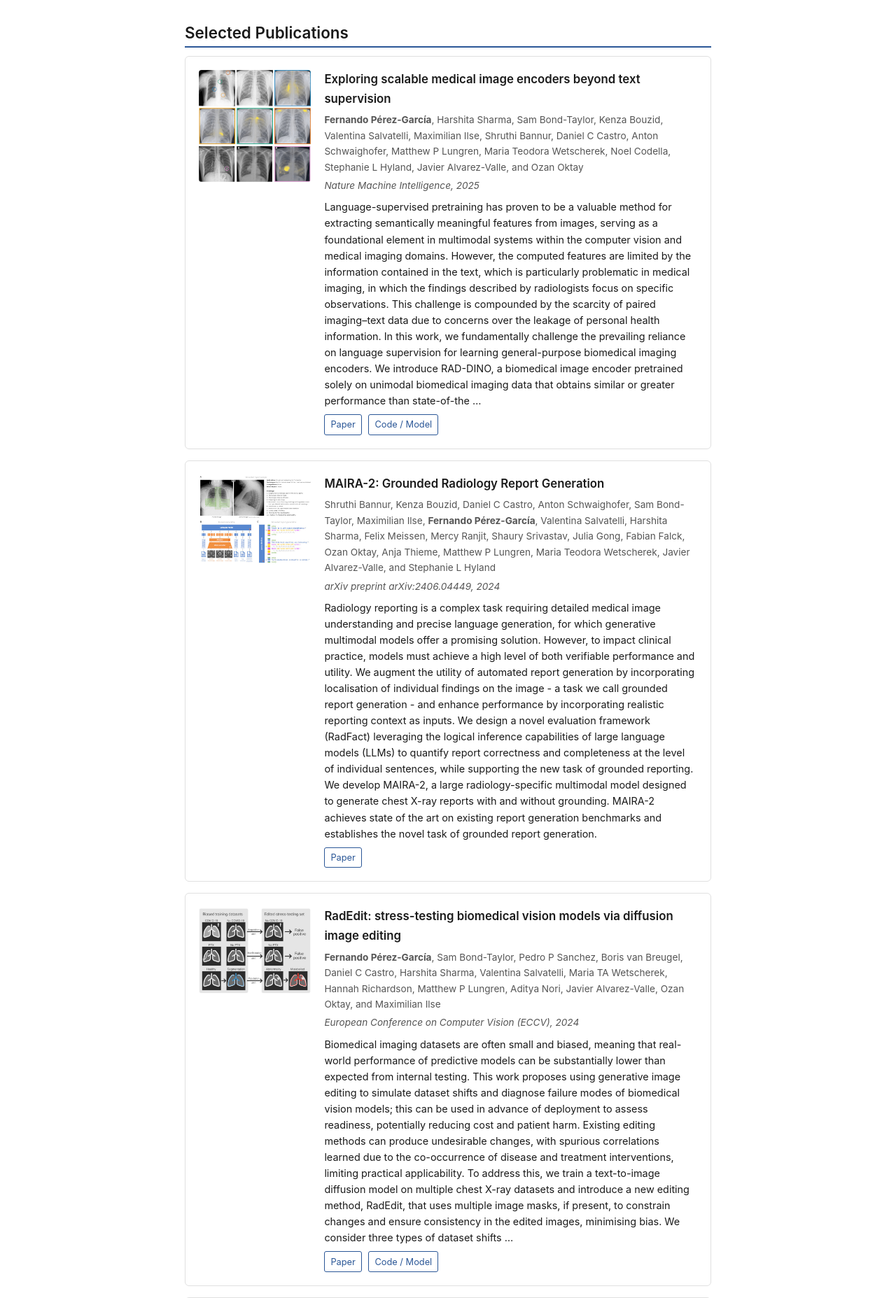
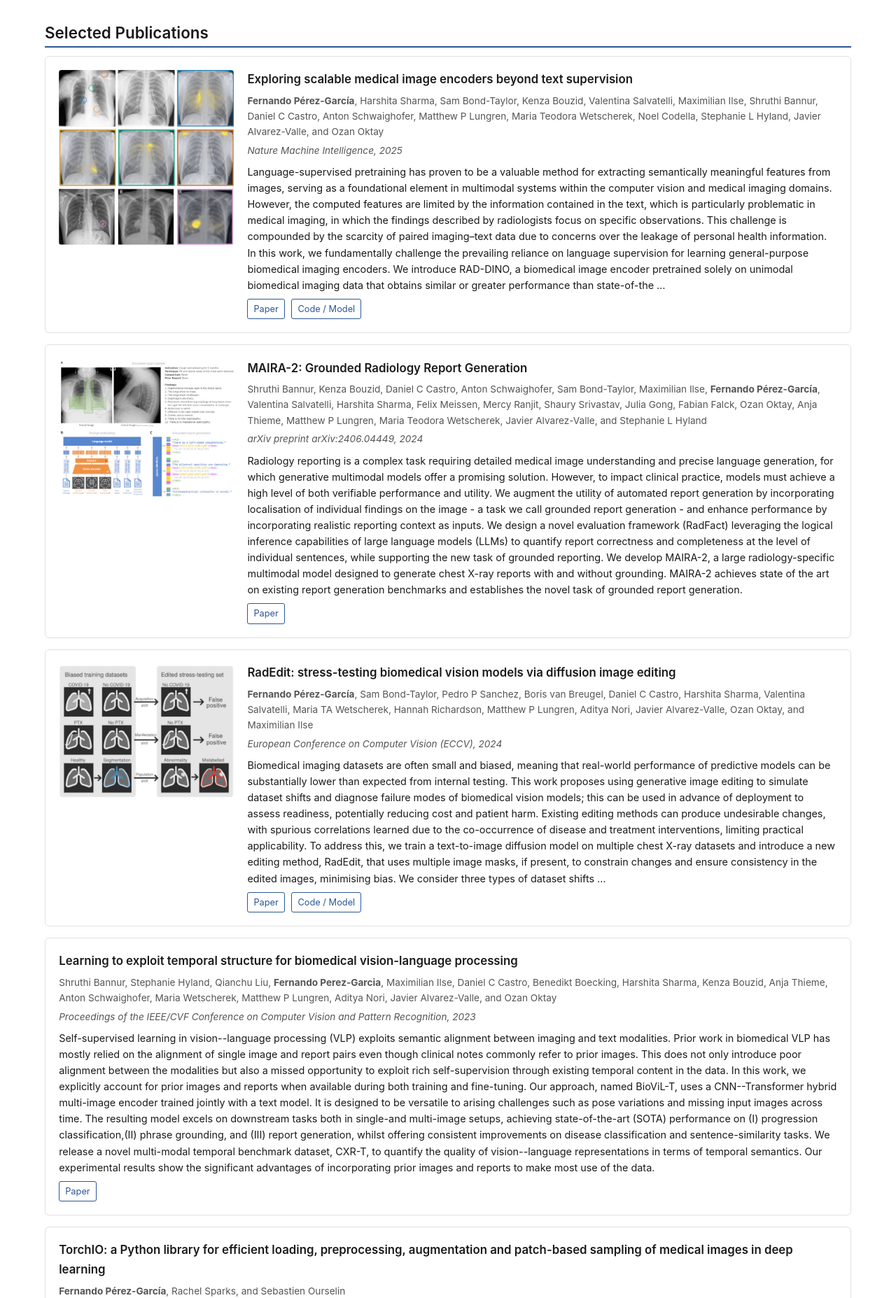
Before and after one commit to fepegar/personal-website, a Flask app: page /publications/selected/ in a window 1280 px wide. Shown: the part 56-1911 px from the top of the page at 70% size. Run offline with Flask 3, Linux system fonts and the light colour scheme; some libraries are stand-ins or nearby versions.

Commit message:
Improve publication thumbnails: larger images and wider layout on Selected Publications page (#5)
* Initial plan

* Increase publication thumbnail width from 160px to 200px

Co-authored-by: fepegar <12688084+fepegar@users.noreply.github.com>

* Increase publication thumbnail width to 250px

Co-authored-by: fepegar <12688084+fepegar@users.noreply.github.com>

* Widen content area to double width on selected publications page

Co-authored-by: fepegar <12688084+fepegar@users.noreply.github.com>

* Reduce publications page width from 2x to 1.5x (1200px)

Co-authored-by: fepegar <12688084+fepegar@users.noreply.github.com>

---------

Co-authored-by: copilot-swe-agent[bot] <198982749+Copilot@users.noreply.github.com>
Co-authored-by: fepegar <12688084+fepegar@users.noreply.github.com>

```diff
--- a/static/css/style.css
+++ b/static/css/style.css
@@ -306,13 +306,14 @@ img { max-width: 100%; height: auto; }
   align-items: flex-start;
 }
 .pub-thumbnail {
-  width: 160px;
+  width: 250px;
   height: auto;
   border-radius: 4px;
   flex-shrink: 0;
   object-fit: cover;
 }
 .pub-body { flex: 1; min-width: 0; }
+.content:has(.pub-card-selected) { max-width: calc(var(--max-width) * 1.5); }
 @media (max-width: 640px) {
   .pub-card-selected { flex-direction: column; }
   .pub-thumbnail { width: 100%; }
```
